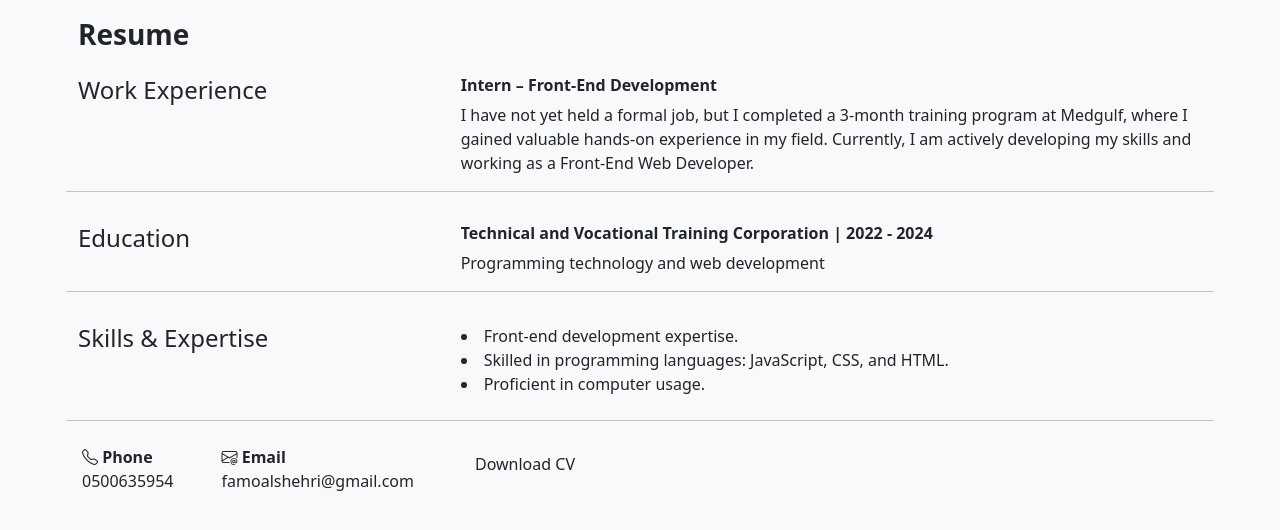
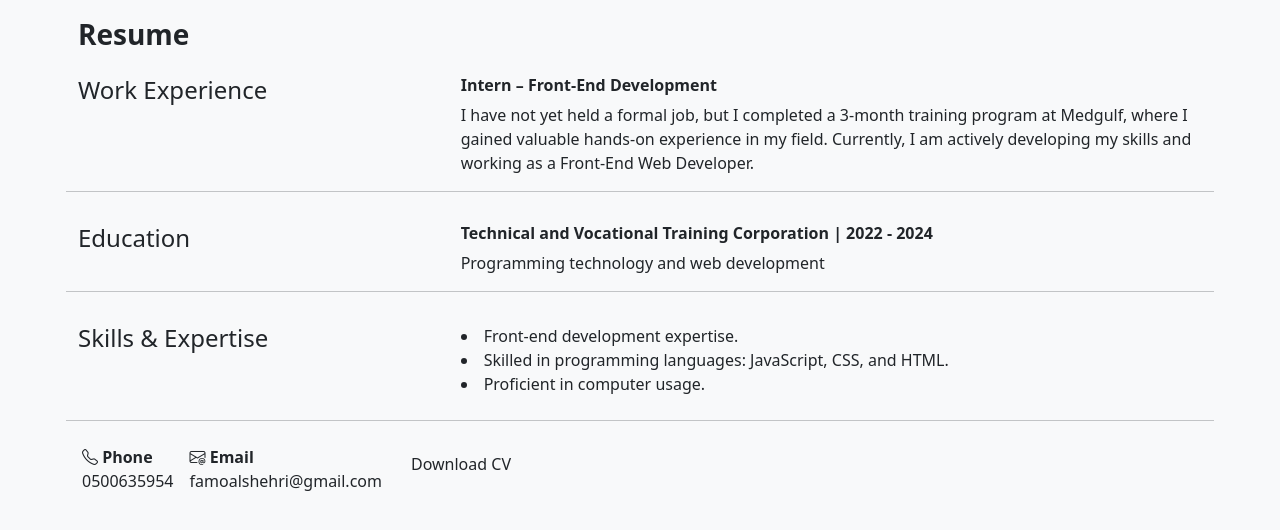
Before and after one commit to fajer04/portfolio, a plain HTML site: page resume.html in a window 1280 px wide. Shown: the part 110-640 px from the top of the page. Drawn offline with nearby package versions, Linux system fonts and the light colour scheme.

Commit message:
last edit

```diff
--- a/resume.html
+++ b/resume.html
@@ -113,12 +113,15 @@
     <!-- **container** -->
     <div class="container">
         <div class="row">
-            <div class="col-12 col-md-6 d-flex gap-5">
+            <div class="d-flex">
+            <div class="col-12 col-md-6 d-flex gap-3">
                 <p><strong><i class="bi bi-telephone"></i> Phone</strong><br>0500635954</p>
                 <p><strong><i class="bi bi-envelope-at"></i> Email</strong><br>famoalshehri@gmail.com</p>
                 <a href="Photo.pdf" download class="btn">Download CV</a>
             </div>
         </div>
+        </div>
+
     </div>
 
 </body>
```
